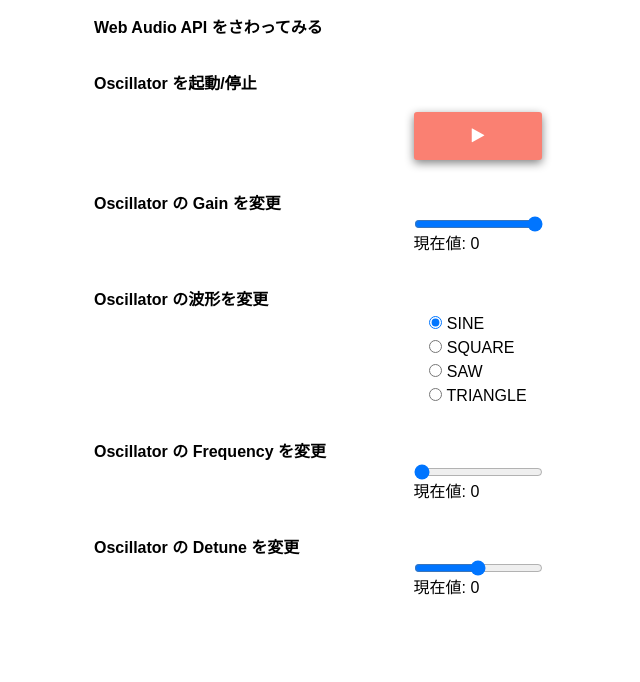
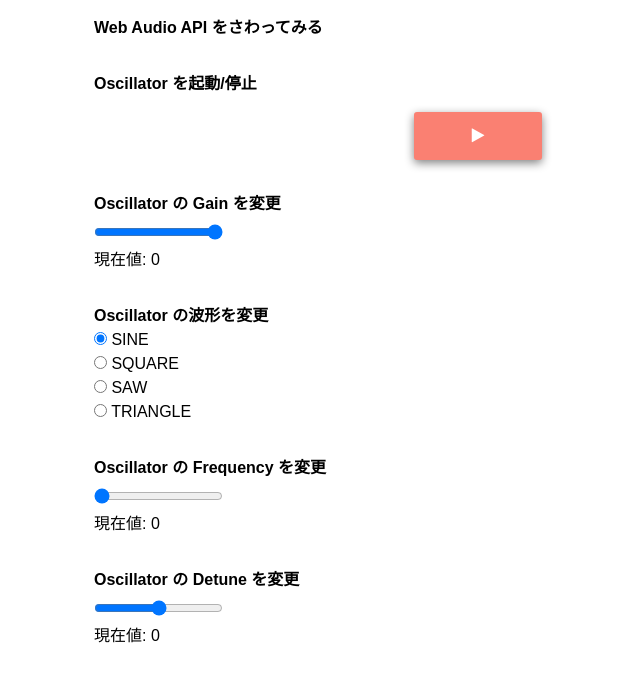
Before and after one commit to chalkygames123/chalkygames123.github.io, a plain HTML site: page index.html in a window 1280 px wide. Shown: the whole page, without its empty margins (162-802 px from the left). Drawn offline with Linux system fonts and the light colour scheme.

Commit message:
Inproved layout.

```diff
--- a/css/style.css
+++ b/css/style.css
@@ -10,7 +10,7 @@
 
 .container > div > div {
 	display: table;
-	margin: 0 auto;
+/*	margin: 0 auto;*/
 }
 
 .play-button {
@@ -28,6 +28,7 @@
 
 input[class^="range-"] {
 	display: block;
+	height: 2rem;
 	margin: 0 auto;
 }
 
--- a/index.html
+++ b/index.html
@@ -23,7 +23,7 @@
 		<div>
 			<h2>Oscillator の Gain を変更</h2>
 			<div>
-				<input type="range" class="range-volume" value="1" min="0" max="1" step="0.05"> 現在値: <span class="current-volume">0</span>
+				<input type="range" class="range-volume" value="1" min="0" max="1" step="0.05"> 現在値: <output class="current-volume">0</output>
 			</div>
 		</div>
 
@@ -50,14 +50,14 @@
 		<div>
 			<h2>Oscillator の Frequency を変更</h2>
 			<div>
-				<input type="range" class="range-frequency" value="440" min="20" max="100000" step="5"> 現在値: <span class="current-frequency">0</span>
+				<input type="range" class="range-frequency" value="440" min="20" max="100000" step="5"> 現在値: <output class="current-frequency">0</output>
 			</div>
 		</div>
 
 		<div>
 			<h2>Oscillator の Detune を変更</h2>
 			<div>
-				<input type="range" class="range-detune" value="0" min="-100" max="100" step="5"> 現在値: <span class="current-detune">0</span>
+				<input type="range" class="range-detune" value="0" min="-100" max="100" step="5"> 現在値: <output class="current-detune">0</output>
 			</div>
 		</div>
 	</div>
```
